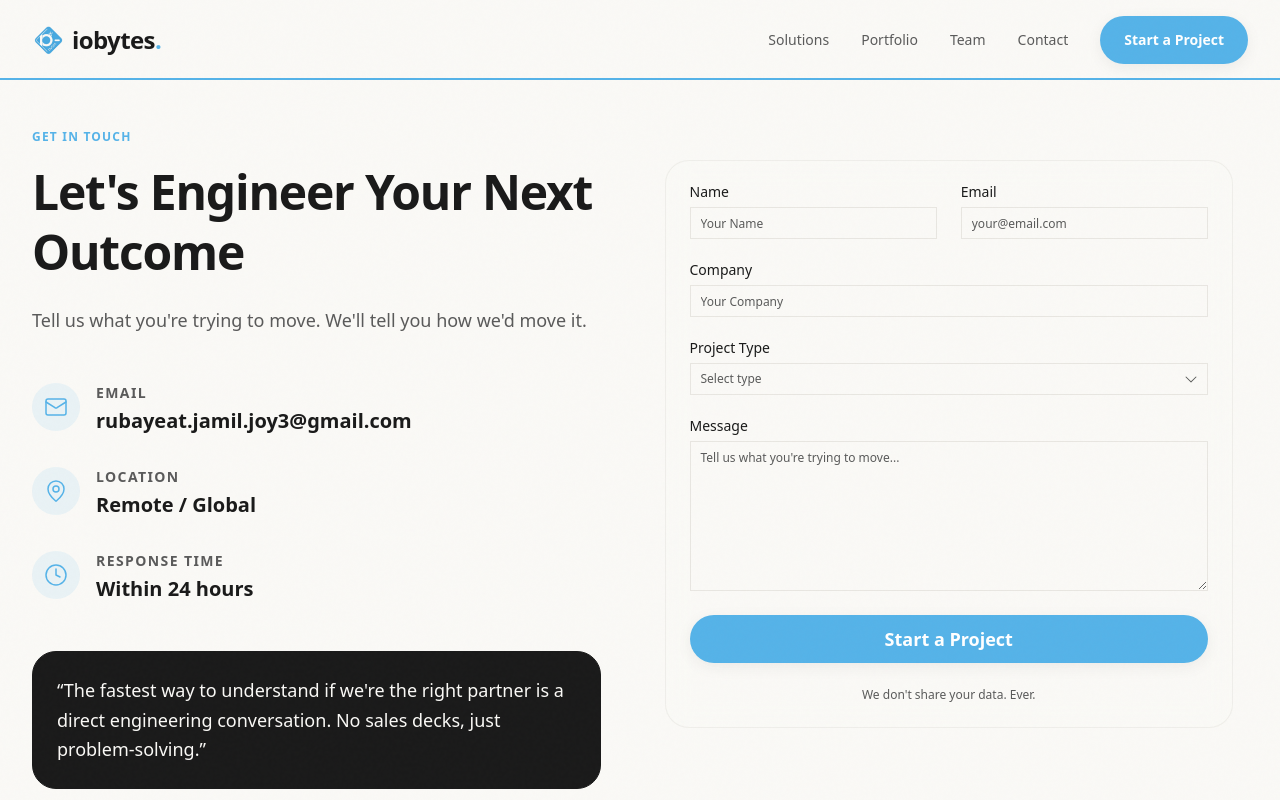
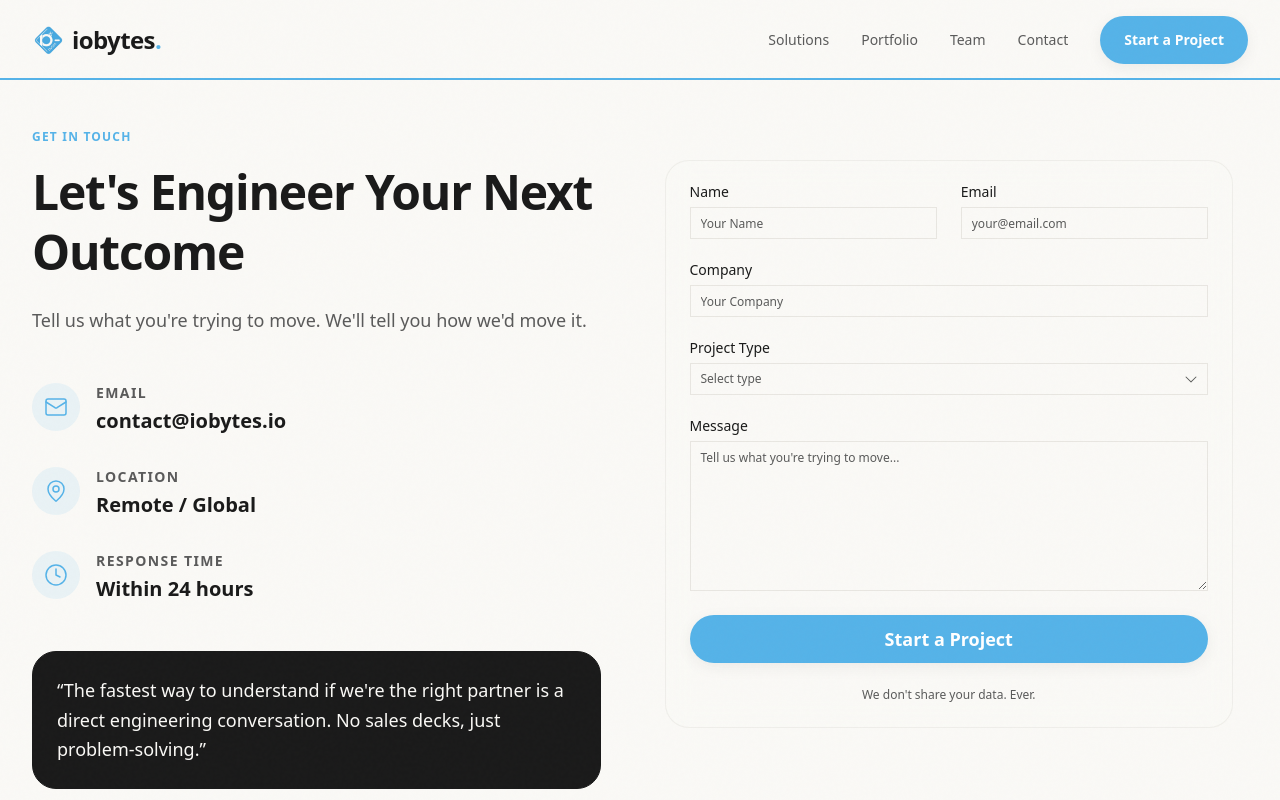
Before and after one commit to sajidahmed66/iobytes-io, a Next.js app: page /contact in a window 1280 px wide. Shown: the top 800 px of the page. Built offline with nearby package versions, Linux system fonts and the light colour scheme; a web font is replaced by a local one.

Commit message:
contact email bug fix

```diff
--- a/src/app/contact/page.tsx
+++ b/src/app/contact/page.tsx
@@ -38,8 +38,8 @@ export default function ContactPage() {
                   </div>
                   <div>
                     <h4 className="text-sm font-bold uppercase tracking-widest text-soft-ink mb-1">Email</h4>
-                    <a href="mailto:rubayeat.jamil.joy3@gmail.com" className="text-xl font-bold text-ink hover:text-electric transition-colors">
-                      rubayeat.jamil.joy3@gmail.com
+                    <a href="mailto:contact@iobytes.io" className="text-xl font-bold text-ink hover:text-electric transition-colors">
+                      contact@iobytes.io
                     </a>
                   </div>
                 </div>
```
